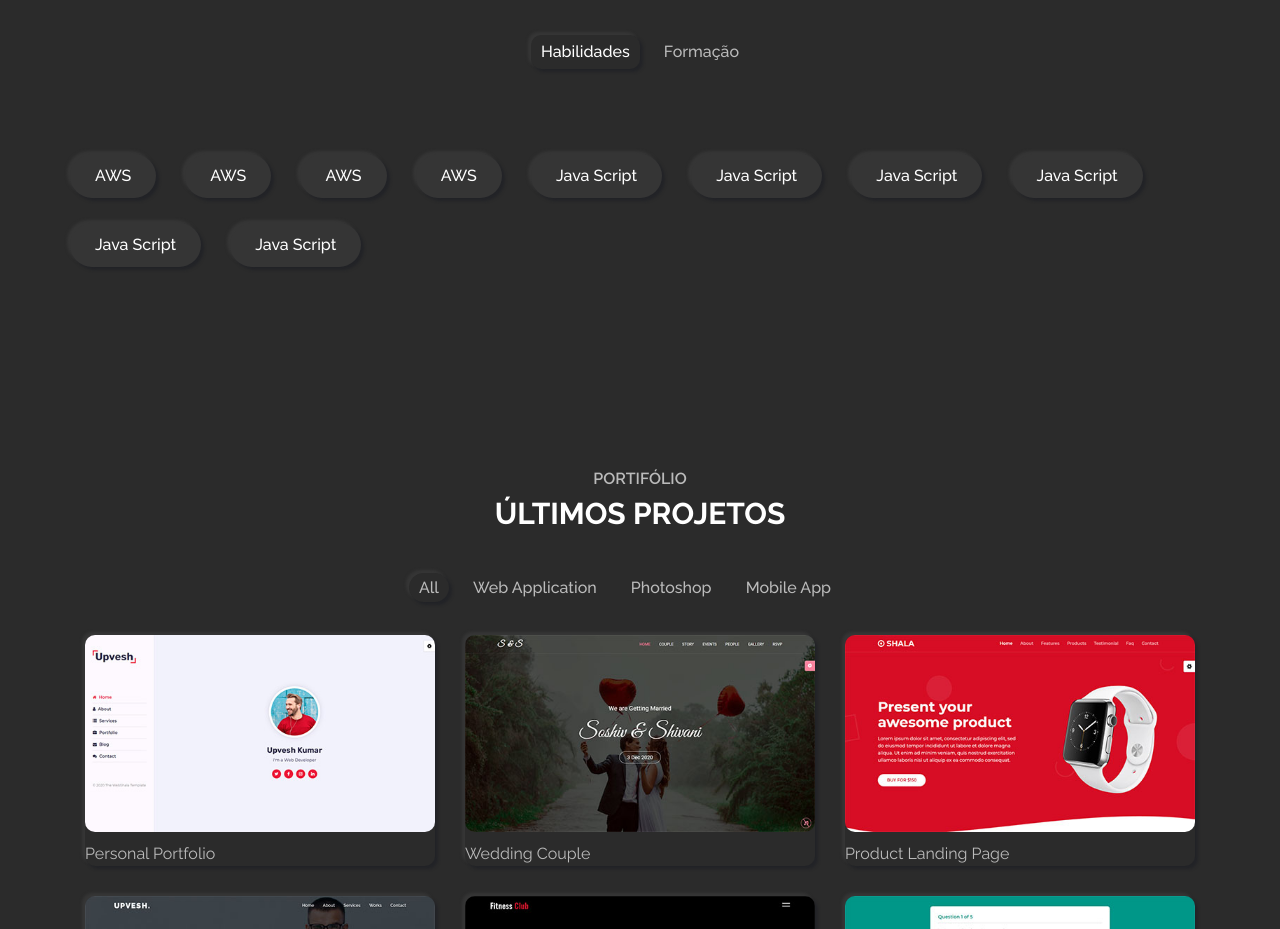
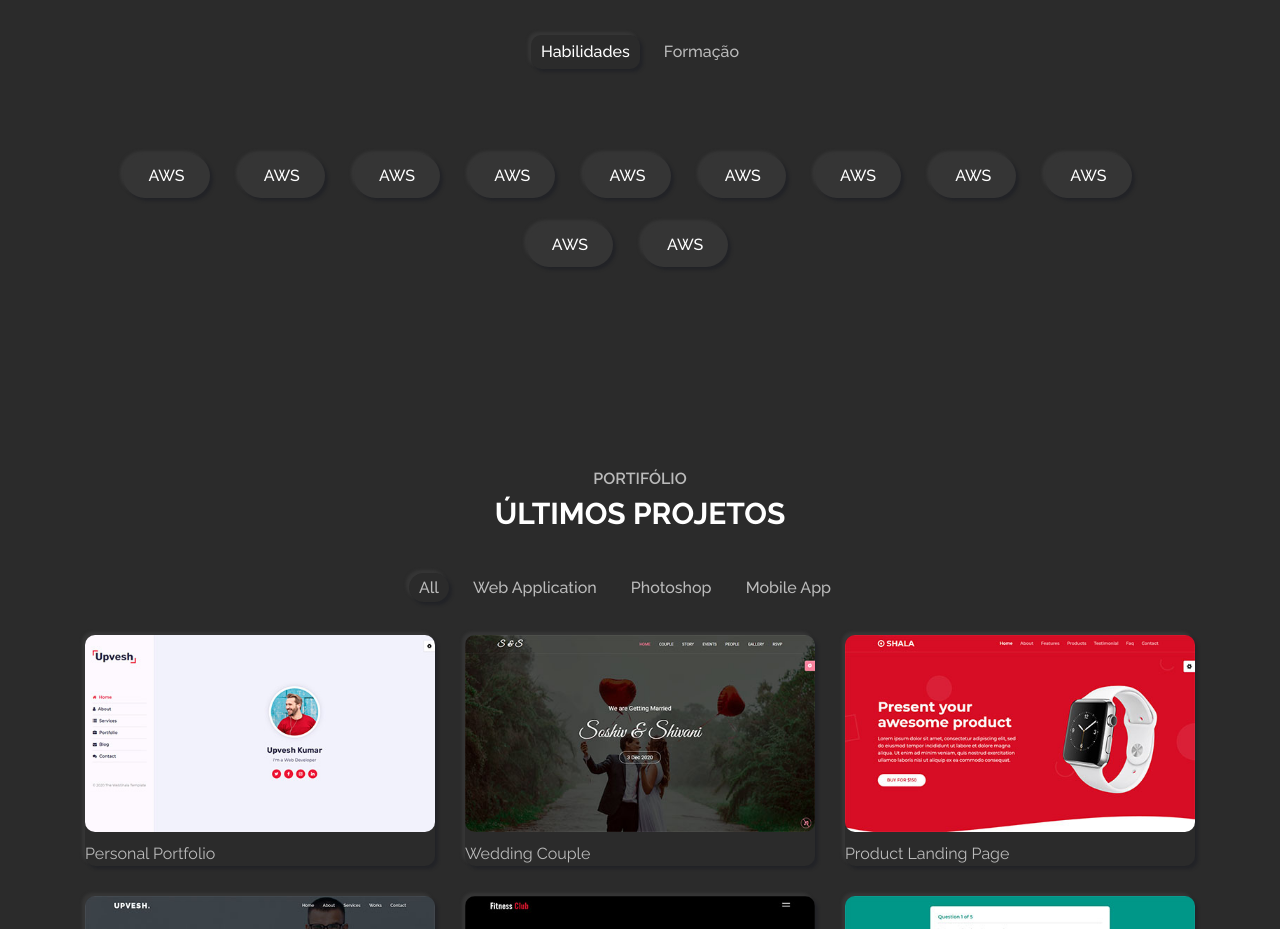
Before and after one commit to 4leeX/new_portfolio-, a plain HTML site: page index.html in a window 1280 px wide. Shown: the part 1520-2449 px from the top of the page. Drawn offline with Linux system fonts and the light colour scheme.

Commit message:
fixed-items

```diff
--- a/css/style.css
+++ b/css/style.css
@@ -501,6 +501,7 @@ header
 }
 .about-section .skills{
     padding: 0 0 40px;
+    text-align: center;
 }
 
 .about-section .experience{
--- a/index.html
+++ b/index.html
@@ -7,8 +7,6 @@
 
   <!-- font awesome -->
   <link rel="stylesheet" type="text/css" href="css/font-awesome.css">
-  <!-- main css -->
-  <link rel="stylesheet" type="text/css" href="css/responsive.css">
 
   <link rel="stylesheet" type="text/css" href="css/style.css">
 
@@ -110,27 +108,22 @@
         <!-- ABOUT TABS END -->
 
         <!-- SKILLS START -->
-          <div class="row">
+
             <div class="skills tab-content active">
-              <div class="row">
+                <!-- skill item start -->
+                    <tr><a class="btn-4 outer-shadow hover-in-shadow">AWS</a></tr>
+                    <tr><a class="btn-4 outer-shadow hover-in-shadow">AWS</a></tr>
+                    <tr><a class="btn-4 outer-shadow hover-in-shadow">AWS</a></tr>
+                    <tr><a class="btn-4 outer-shadow hover-in-shadow">AWS</a></tr>
+                    <tr><a class="btn-4 outer-shadow hover-in-shadow">AWS</a></tr>
+                    <tr><a class="btn-4 outer-shadow hover-in-shadow">AWS</a></tr>
+                    <tr><a class="btn-4 outer-shadow hover-in-shadow">AWS</a></tr>
+                    <tr><a class="btn-4 outer-shadow hover-in-shadow">AWS</a></tr>
+                    <tr><a class="btn-4 outer-shadow hover-in-shadow">AWS</a></tr>
+                    <tr><a class="btn-4 outer-shadow hover-in-shadow">AWS</a></tr>
+                    <tr><a class="btn-4 outer-shadow hover-in-shadow">AWS</a></tr>
 
-                <!-- skill item start -->
-                <div class="skill">
-                  <a class="btn-4 outer-shadow hover-in-shadow">AWS</a>
-                  <a class="btn-4 outer-shadow hover-in-shadow">AWS</a>
-                  <a class="btn-4 outer-shadow hover-in-shadow">AWS</a>
-                  <a class="btn-4 outer-shadow hover-in-shadow">AWS</a>
-                  <a class="btn-4 outer-shadow hover-in-shadow">Java Script</a>
-                  <a class="btn-4 outer-shadow hover-in-shadow">Java Script</a>
-                  <a class="btn-4 outer-shadow hover-in-shadow">Java Script</a>
-                  <a class="btn-4 outer-shadow hover-in-shadow">Java Script</a>
-                  <a class="btn-4 outer-shadow hover-in-shadow">Java Script</a>
-                  <a class="btn-4 outer-shadow hover-in-shadow">Java Script</a>
-                </div>
                 <!-- skill item end -->
-
-              </div>
-            </div>
           </div>
         <!-- SKILLS END -->
 
```
